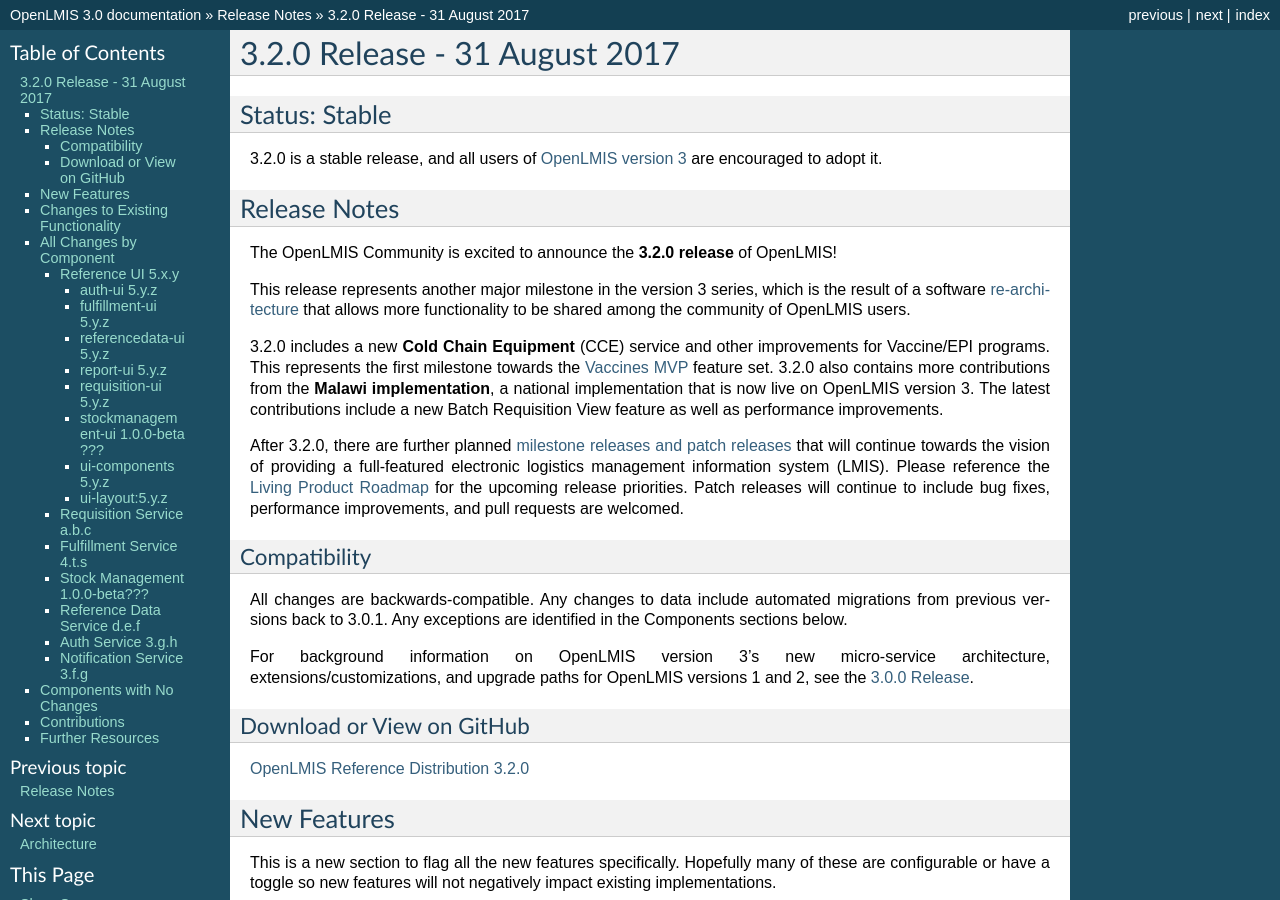
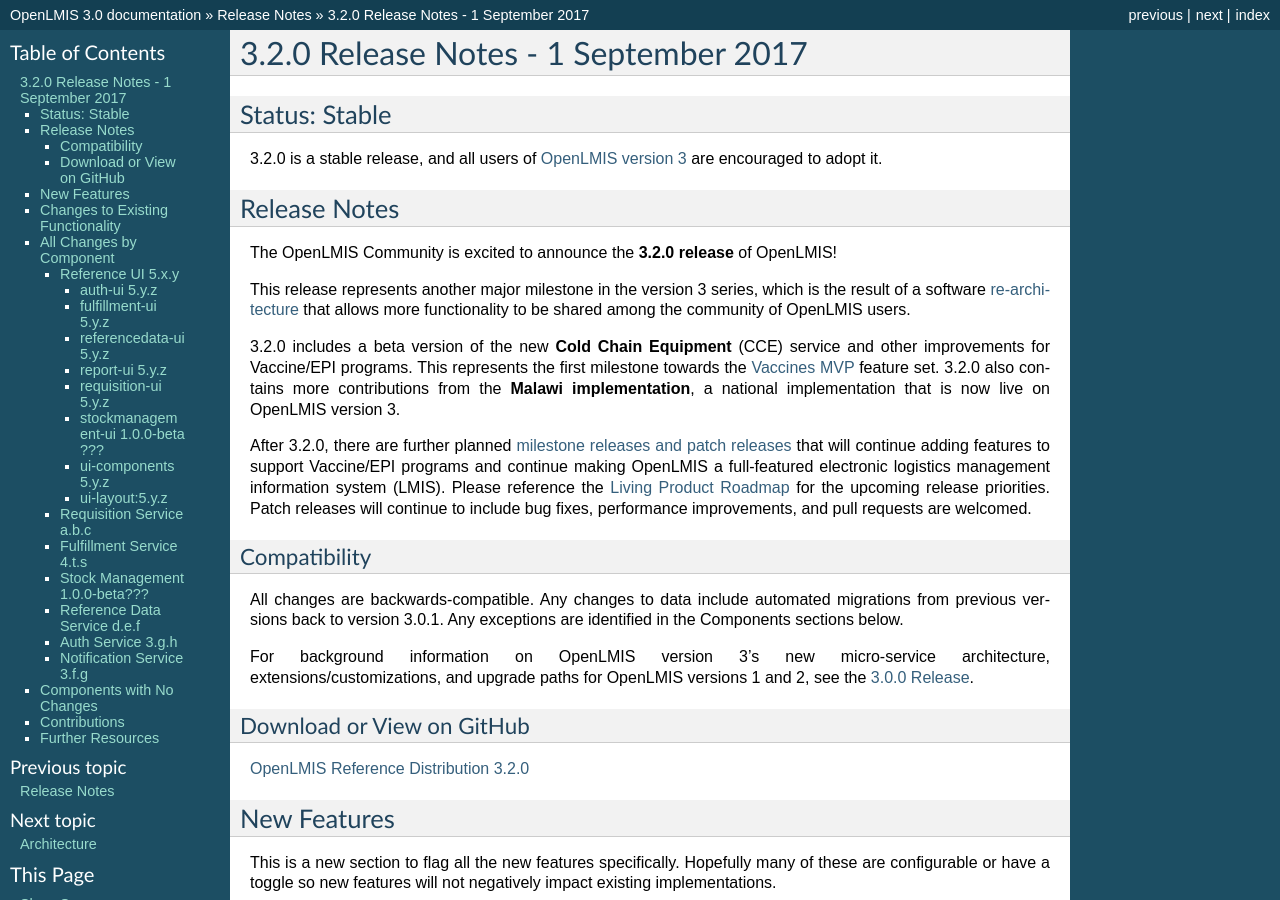
Before and after one commit to OpenLMIS/openlmis-ref-distro, a Sphinx documentation site: the page built from docs/source/releases/openlmis-ref-distro-v3.1.2.rst, in a window 1280 px wide and 900 px high. Built offline with Sphinx 7.4.7, drawn with Linux system fonts in a browser that asks for light colours; pages that are not in the unit, such as notebooks, are missing from menus; some of the changed text lies outside the part shown.

Commit message:
OLMIS-3020: WIP drafting release notes

```diff
--- a/docs/source/releases/openlmis-ref-distro-v3.1.2.rst
+++ b/docs/source/releases/openlmis-ref-distro-v3.1.2.rst
@@ -1,6 +1,6 @@
-==============================
-3.2.0 Release - 31 August 2017
-==============================
+======================================
+3.2.0 Release Notes - 1 September 2017
+======================================
 
 Status: Stable
 ==============
@@ -18,26 +18,25 @@
 software `re-architecture <https://openlmis.atlassian.net/wiki/display/OP/Re-Architecture>`_ that
 allows more functionality to be shared among the community of OpenLMIS users.
 
-3.2.0 includes a new **Cold Chain Equipment** (CCE) service and other improvements for Vaccine/EPI
-programs. This represents the first milestone towards the `Vaccines MVP
+3.2.0 includes a beta version of the new **Cold Chain Equipment** (CCE) service and other
+improvements for Vaccine/EPI programs. This represents the first milestone towards the `Vaccines MVP
 <https://openlmis.atlassian.net/wiki/spaces/OP/pages/113144940/Vaccine+MVP>`_ feature set. 3.2.0
 also contains more contributions from the **Malawi implementation**, a national implementation that
-is now live on OpenLMIS version 3. The latest contributions include a new Batch Requisition View
-feature as well as performance improvements.
+is now live on OpenLMIS version 3.
 
 After 3.2.0, there are further planned `milestone releases and patch releases
 <http://docs.openlmis.org/en/latest/conventions/versioningReleasing.html>`_ that will continue
-towards the vision of providing a full-featured electronic logistics management information system
-(LMIS). Please reference the `Living Product Roadmap
-<https://openlmis.atlassian.net/wiki/display/OP/Living+Product+Roadmap>`_ for the upcoming release
-priorities. Patch releases will continue to include bug fixes, performance improvements, and pull
-requests are welcomed.
+adding features to support Vaccine/EPI programs and continue making OpenLMIS a full-featured
+electronic logistics management information system (LMIS). Please reference the `Living Product
+Roadmap <https://openlmis.atlassian.net/wiki/display/OP/Living+Product+Roadmap>`_ for the upcoming
+release priorities. Patch releases will continue to include bug fixes, performance improvements, and
+pull requests are welcomed.
 
 Compatibility
 -------------
 
 All changes are backwards-compatible. Any changes to data include automated migrations from previous
-versions back to 3.0.1. Any exceptions are identified in the Components sections below.
+versions back to version 3.0.1. Any exceptions are identified in the Components sections below.
 
 For background information on OpenLMIS version 3's new micro-service architecture,
 extensions/customizations, and upgrade paths for OpenLMIS versions 1 and 2, see the `3.0.0 Release
```
